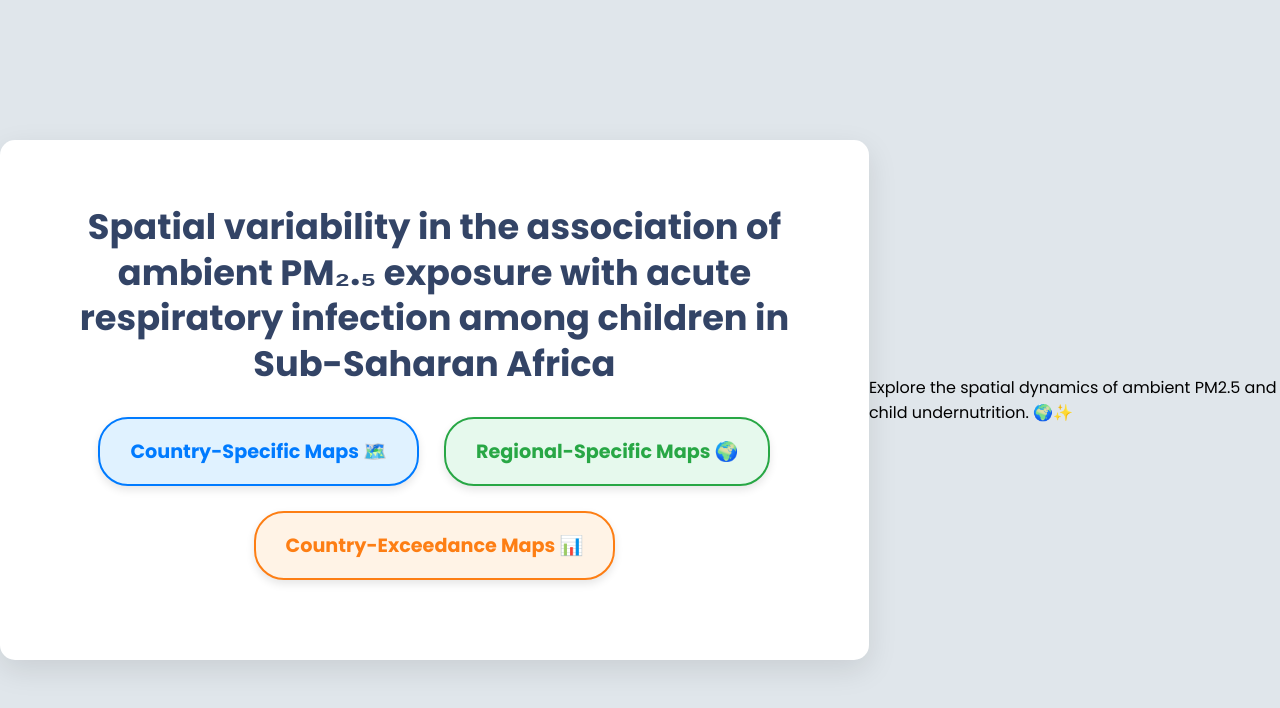
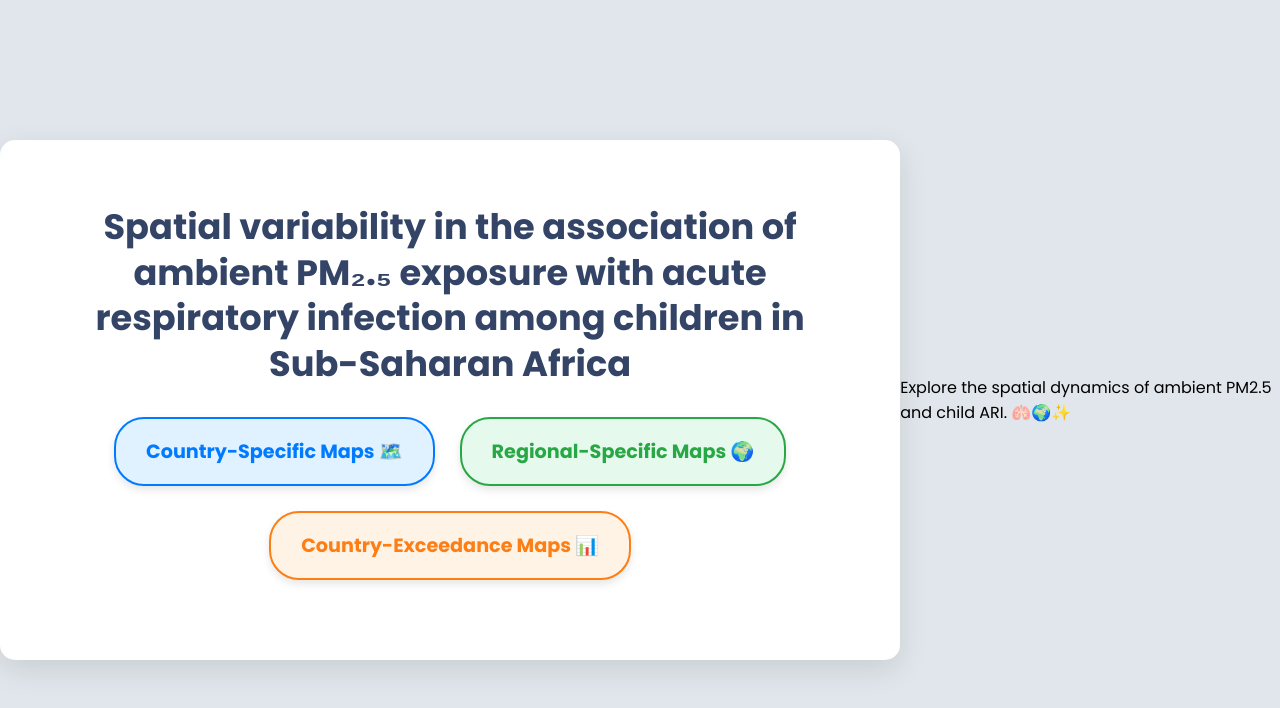
Before and after one commit to Dice-aims1/ARI, a plain HTML site: page index.html in a window 1280 px wide. Drawn offline with Linux system fonts and the light colour scheme.

Commit message:
Update index.html

```diff
--- a/index.html
+++ b/index.html
@@ -130,7 +130,7 @@
         </div>
     </div>
     <p class="footer-text">
-            Explore the spatial dynamics of ambient PM2.5 and child undernutrition. 🌍✨
+            Explore the spatial dynamics of ambient PM2.5 and child ARI. 🫁🌍✨
         </p>
 </body>
 </html>
```
